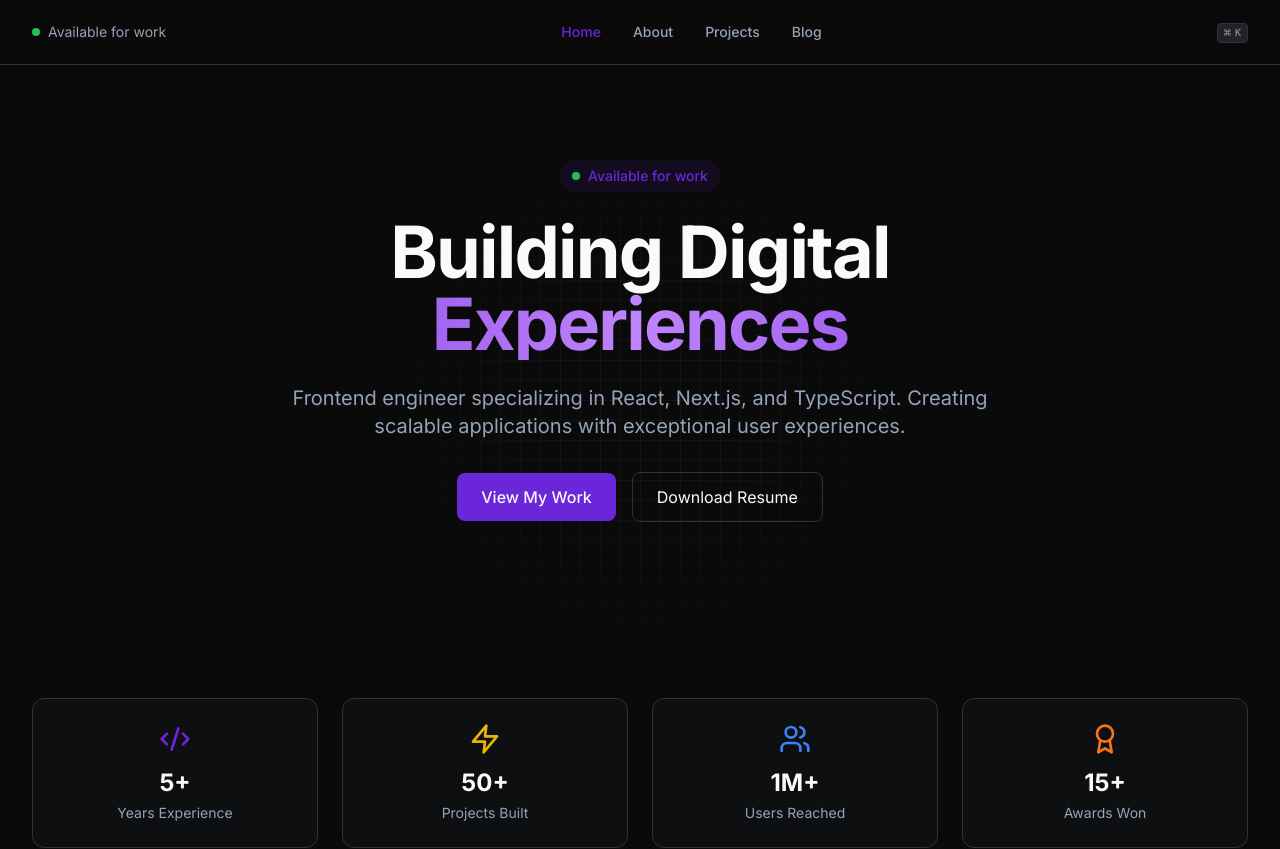
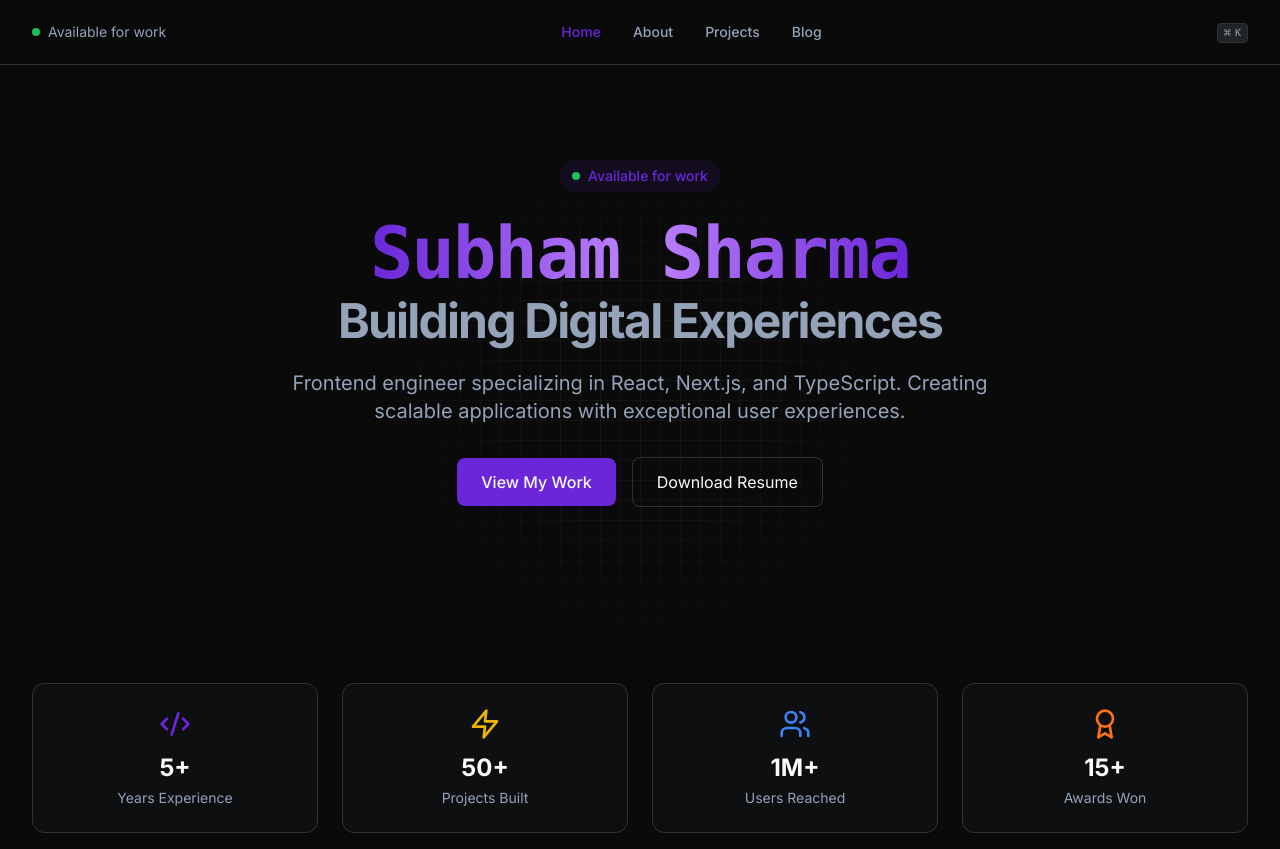
Before and after one commit to subham-sharma21/portfolio, a Next.js app: page / in a window 1280 px wide. Shown: the top 849 px of the page. Built offline with nearby package versions, Linux system fonts and the light colour scheme.

Commit message:
feat: add hacker text scramble effect with name reveal animation

```diff
--- a/src/app/page.tsx
+++ b/src/app/page.tsx
@@ -3,6 +3,7 @@
 import { PageTransition } from '@/components/page-transition'
 import { MagneticButton } from '@/components/magnetic-button'
 import { TechMarquee } from '@/components/tech-marquee'
+import { HackerText } from '@/components/hacker-text'
 import { CardSkeleton, ProjectCardSkeleton, ExperienceCardSkeleton } from '@/components/skeleton'
 import { Github, ExternalLink, ArrowRight, Code2, Zap, Users, Award, MapPin, Calendar } from 'lucide-react'
 import { motion } from 'framer-motion'
@@ -39,9 +40,15 @@ export default function Home() {
                 </div>
 
                 <h1 className="text-4xl sm:text-5xl md:text-6xl lg:text-7xl font-bold tracking-tight">
-                  <span className="block">Building Digital</span>
-                  <span className="block bg-gradient-to-r from-primary via-purple-400 to-primary bg-clip-text text-transparent">
-                    Experiences
+                  <span className="block">
+                    <HackerText
+                      text="Subham Sharma"
+                      className="bg-gradient-to-r from-primary via-purple-400 to-primary bg-clip-text text-transparent"
+                      trigger="both"
+                    />
+                  </span>
+                  <span className="block text-muted-foreground text-2xl sm:text-3xl md:text-4xl lg:text-5xl mt-2">
+                    Building Digital Experiences
                   </span>
                 </h1>
 
--- /dev/null
+++ b/src/components/hacker-text.tsx
@@ -0,0 +1,66 @@
+'use client'
+
+import { useState, useEffect } from 'react'
+
+interface HackerTextProps {
+  text: string
+  className?: string
+  trigger?: 'hover' | 'mount' | 'both'
+}
+
+export function HackerText({ text, className = '', trigger = 'hover' }: HackerTextProps) {
+  const [displayText, setDisplayText] = useState(() => {
+    if (trigger === 'mount' || trigger === 'both') {
+      return text.split('').map(() => '!@#$%^&*()_+-=[]{}|;:,.<>?'[Math.floor(Math.random() * 26)]).join('')
+    }
+    return text
+  })
+  const [isAnimating, setIsAnimating] = useState(false)
+
+  const chars = '!@#$%^&*()_+-=[]{}|;:,.<>?'
+
+  const scramble = () => {
+    if (isAnimating) return
+    setIsAnimating(true)
+
+    let iteration = 0
+    const interval = setInterval(() => {
+      setDisplayText(
+        text
+          .split('')
+          .map((char, index) => {
+            if (index < iteration) {
+              return text[index]
+            }
+            return chars[Math.floor(Math.random() * chars.length)]
+          })
+          .join('')
+      )
+
+      if (iteration >= text.length) {
+        clearInterval(interval)
+        setIsAnimating(false)
+      }
+
+      iteration += 1 / 5
+    }, 80)
+  }
+
+  useEffect(() => {
+    if (trigger === 'mount' || trigger === 'both') {
+      const timer = setTimeout(scramble, 500)
+      return () => clearTimeout(timer)
+    }
+  }, [])
+
+  const handleInteraction = (trigger === 'hover' || trigger === 'both') ? { onMouseEnter: scramble } : {}
+
+  return (
+    <span
+      className={`font-mono cursor-pointer ${className}`}
+      {...handleInteraction}
+    >
+      {displayText || text}
+    </span>
+  )
+}
```
